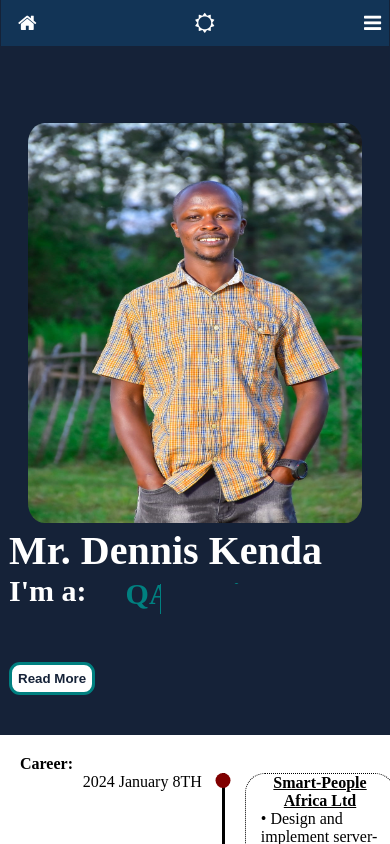
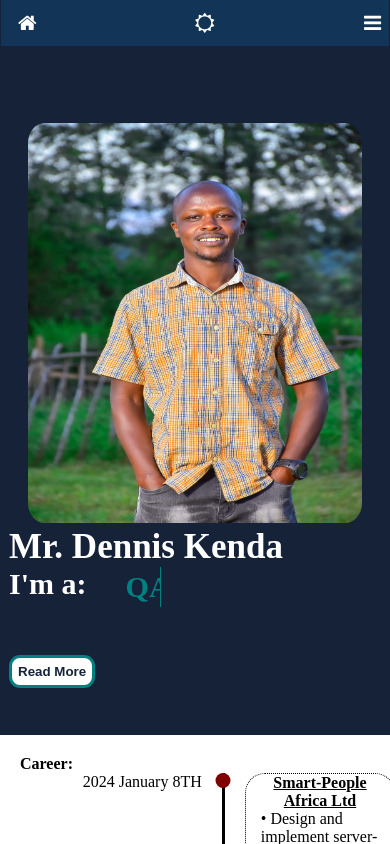
Before and after one commit to stillthskin/stillthskin.github.io, a React (Vite) app: page / in a window 390 px wide. Shown: the top 844 px of the page. Built offline with nearby package versions, Linux system fonts and the light colour scheme.

Commit message:
Fixed the spacing in the static and dynai today

```diff
--- a/src/App.css
+++ b/src/App.css
@@ -236,9 +236,10 @@
         color: var(--body_color);
 
     }
-
+    .Iname{
+        font-size: 35px;
+    }
     .dynaI {
-        margin-left: 5px;
         line-height: 40px;
         height: 40px;
         background: transparent;
@@ -253,7 +254,6 @@
     }
 
     .dynaI::before {
-        margin-top: 10px;
         content: "";
         border-left: 1px solid var(--body_contrast);
         width: 100%;
--- a/src/index.css
+++ b/src/index.css
@@ -345,7 +345,6 @@ ul {
     text-align: center;
     border-radius: 15px;
     width: 250px;
-    list-style: none;
     text-decoration: none;
     box-shadow: var(--body_contrast) 20px;
     top: 15px;
```
